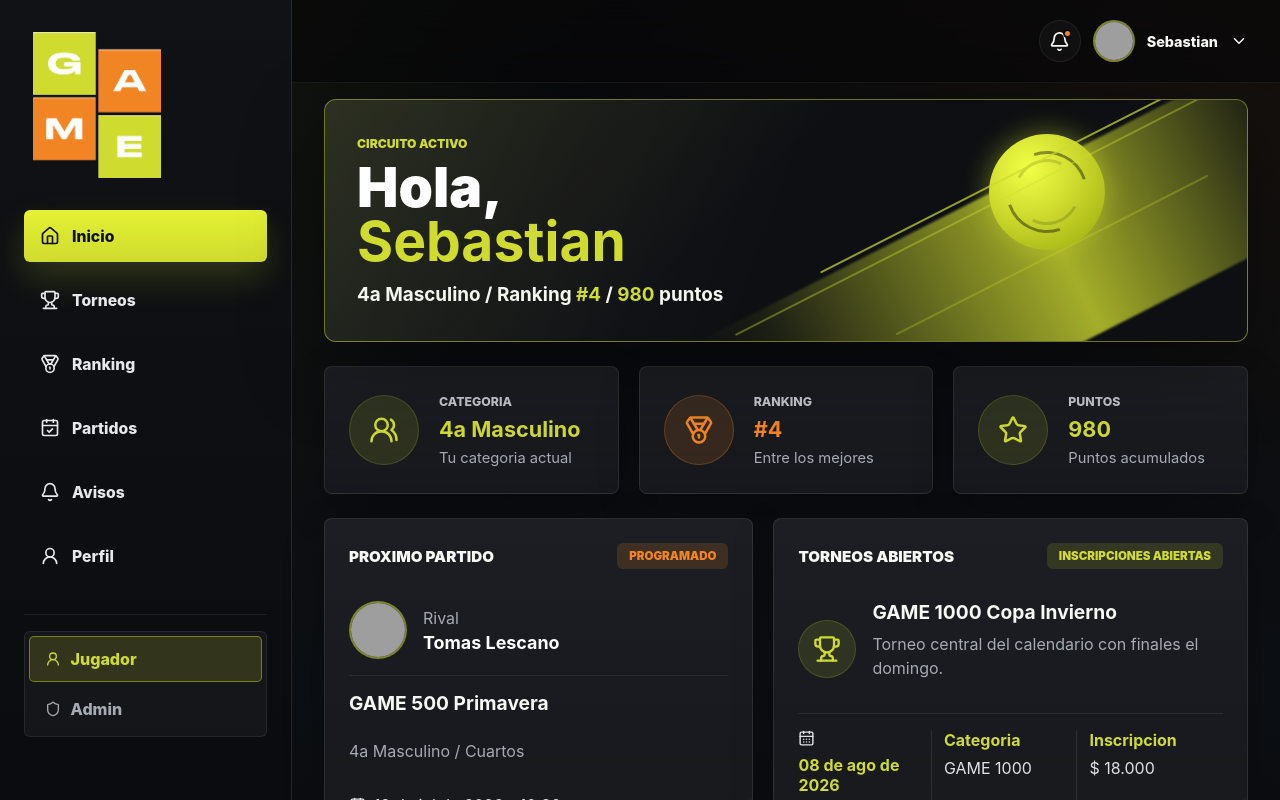
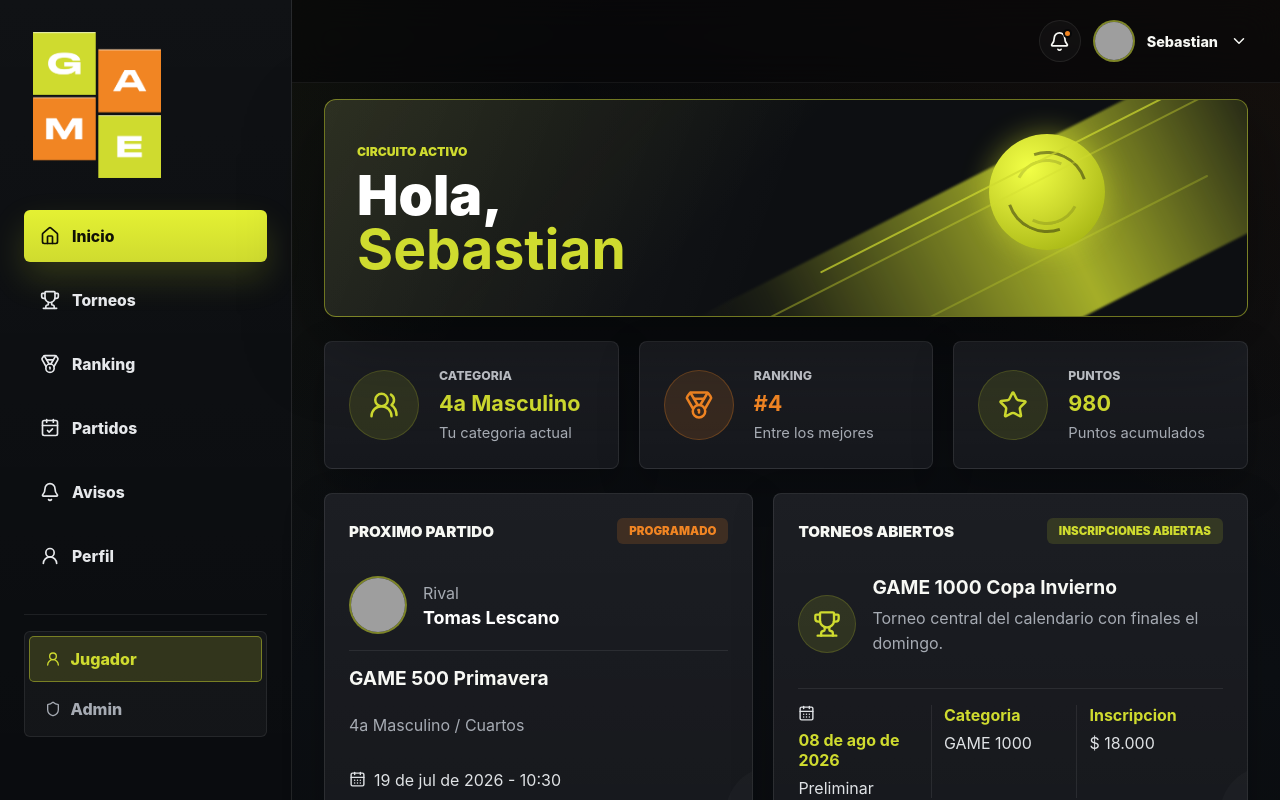
Before and after one commit to rodrigoepalacios94-max/Gameweb, a React (Vite) app: page /player in a window 1280 px wide. Shown: the top 800 px of the page. Built offline with nearby package versions, Linux system fonts and the light colour scheme; grey boxes are pictures that could not be loaded.

Commit message:
Remove redundant player dashboard hero details

```diff
--- a/src/pages/player/PlayerHomePage.jsx
+++ b/src/pages/player/PlayerHomePage.jsx
@@ -51,9 +51,6 @@ export function PlayerHomePage() {
           <h1>
             Hola, <strong>{user.firstName}</strong>
           </h1>
-          <p>
-            {user.categoryName} / Ranking <b>#{user.ranking}</b> / <b>{user.points}</b> puntos
-          </p>
         </div>
         <div className="hero-sport-graphic" aria-hidden="true">
           <span className="tennis-ball" />
--- a/src/styles/global.css
+++ b/src/styles/global.css
@@ -303,6 +303,14 @@ img {
   z-index: 2;
 }
 
+.player-hero .hero-copy {
+  align-self: center;
+}
+
+.player-hero .hero-copy h1 {
+  margin-bottom: 0;
+}
+
 .hero-copy h1 {
   margin: var(--space-2) 0 var(--space-3);
   color: #fff;
```
